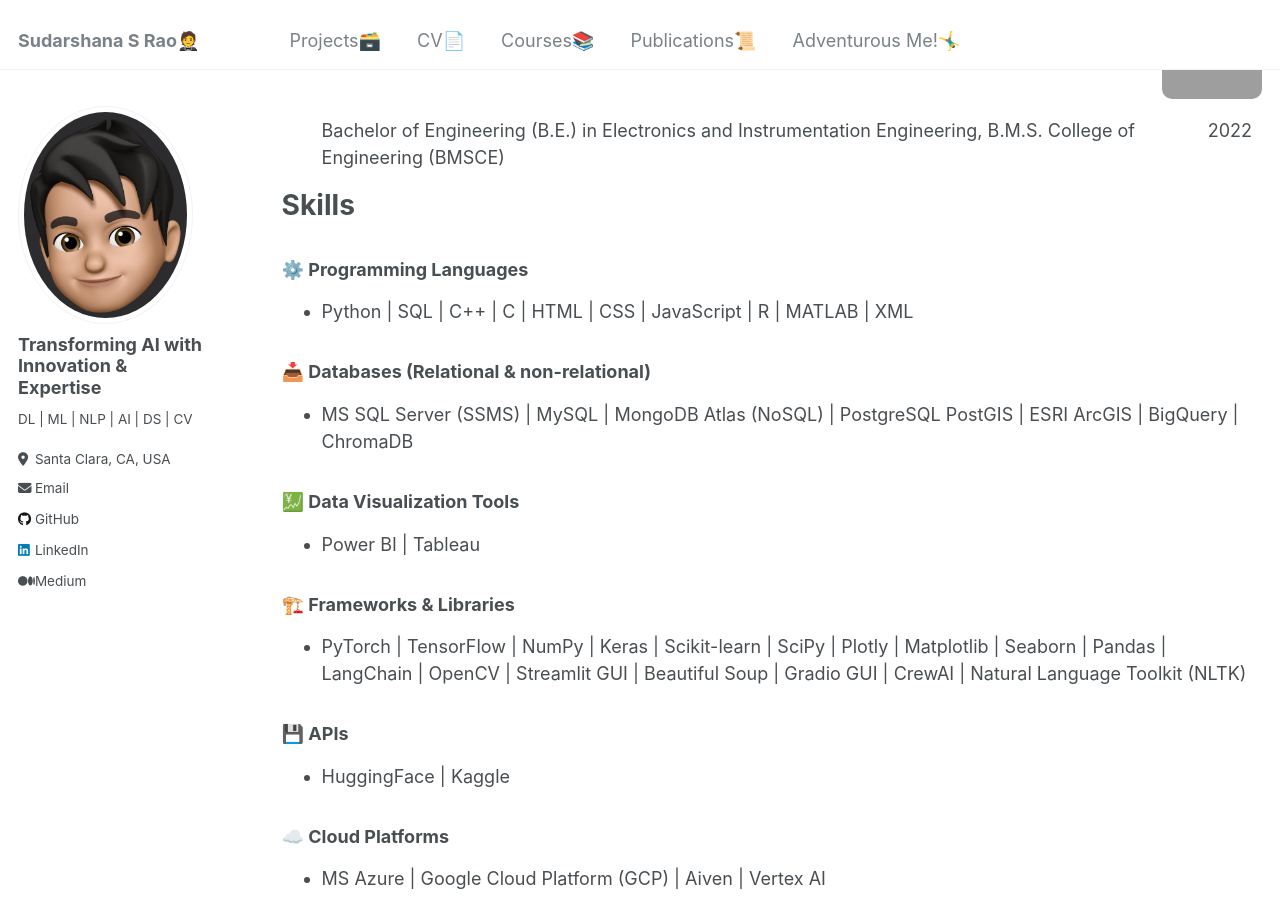
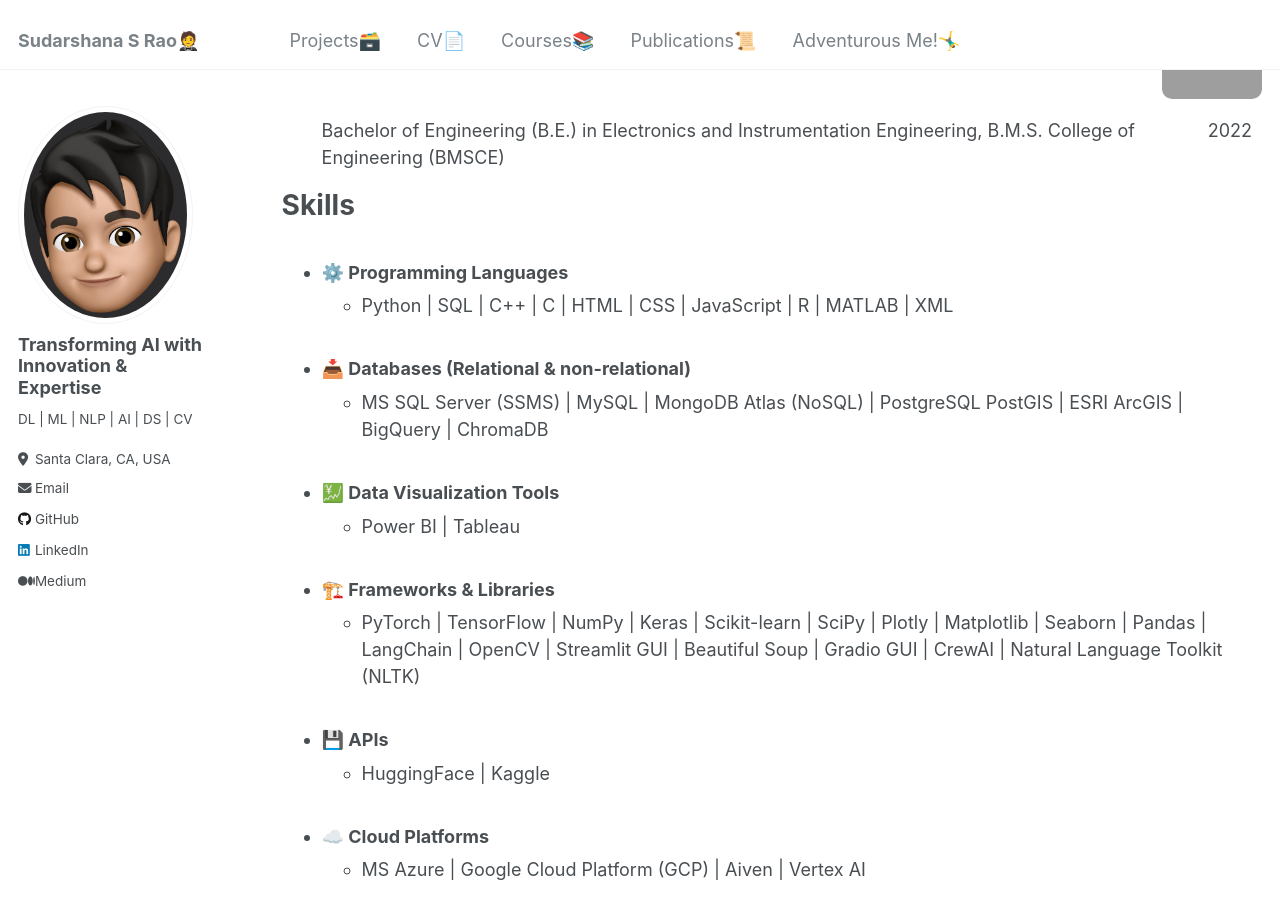
Before and after one commit to SudarshanaSRao/SudarshanaSRao.github.io, a Jekyll site: the page built from _pages/cv.md, in a window 1280 px wide and 900 px high, scrolled down 420 px. Built offline with Jekyll 4.4.1, drawn with Linux system fonts in a browser that asks for light colours; grey boxes are pictures that could not be loaded.

Commit message:
Update cv.md

```diff
--- a/_pages/cv.md
+++ b/_pages/cv.md
@@ -316,28 +316,28 @@
 
 Skills
 ==================
-### ⚙️ Programming Languages
+* ### ⚙️ Programming Languages
   * Python  \|  SQL  \|  C++  \|  C  \|  HTML  \|  CSS  \|  JavaScript  \|  R  \|  MATLAB  \| XML
 
-### 📥 Databases (Relational & non-relational)
+* ### 📥 Databases (Relational & non-relational)
   * MS SQL Server (SSMS)  \|  MySQL  \|  MongoDB Atlas (NoSQL)  \|  PostgreSQL PostGIS  \|  ESRI ArcGIS  \|  BigQuery  \|  ChromaDB
 
-### 💹 Data Visualization Tools
+* ### 💹 Data Visualization Tools
   * Power BI  \|  Tableau
 
-### 🏗️ Frameworks & Libraries
+* ### 🏗️ Frameworks & Libraries
   * PyTorch  \|  TensorFlow  \| NumPy \|  Keras  \|  Scikit-learn  \|  SciPy  \|  Plotly  \|  Matplotlib  \|  Seaborn  \|  Pandas  \|  LangChain  \|  OpenCV  \|  Streamlit GUI  \|  Beautiful Soup  \|  Gradio GUI  \|  CrewAI  \|  Natural Language Toolkit (NLTK)
 
-### 💾 APIs
+* ### 💾 APIs
   * HuggingFace  \|  Kaggle
 
-### ☁️ Cloud Platforms
+* ### ☁️ Cloud Platforms
   * MS Azure  \|  Google Cloud Platform (GCP)  \|  Aiven  \|  Vertex AI
 
-### 🛠️ Software Tools
+* ### 🛠️ Software Tools
   * Git  \|  MS (Excel) Office  \|  Google Sheets  \|  Jupyter Notebook (Anaconda navigator)  \|  VS Code  \|  LATEX  \|  Docker  \|  UiPath studio (Robotics Process Automation)
 
-### 📠 Technical
+* ### 📠 Technical
   * LLMOps  \|  MLOps  \|  DataOps  \|  AIOps  \|  Conversational Agents  \|  Multi-modal Agentic Workflows  \|  CI/CD  \|  Data Structues and Algorithms  \|  ETL Pipelines
 
 Work Experience
```
